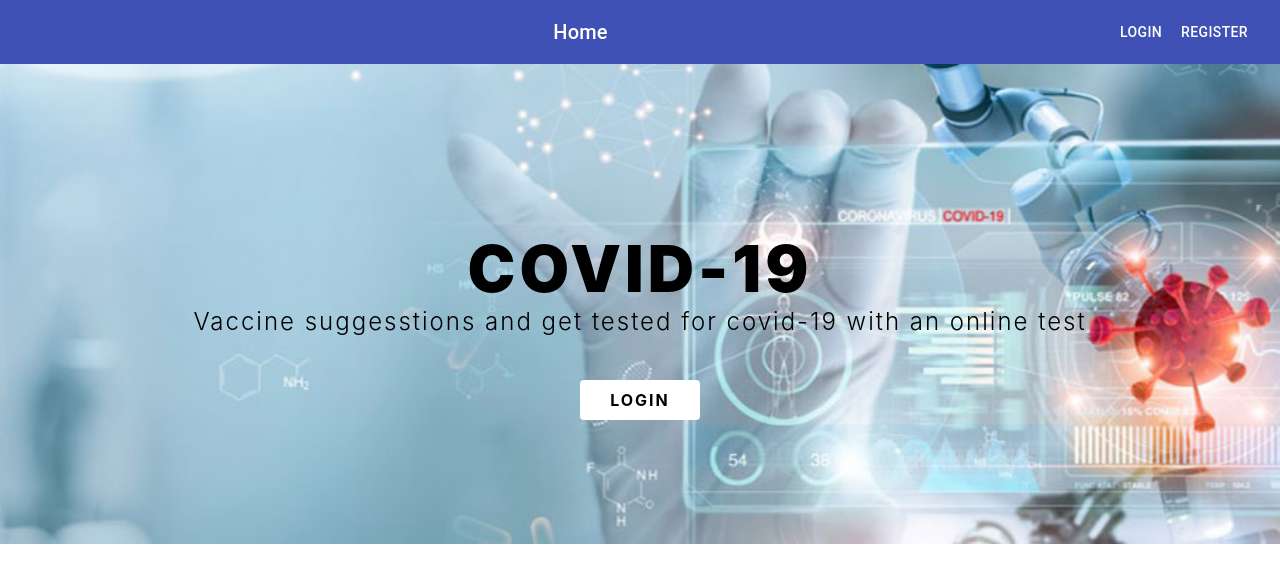
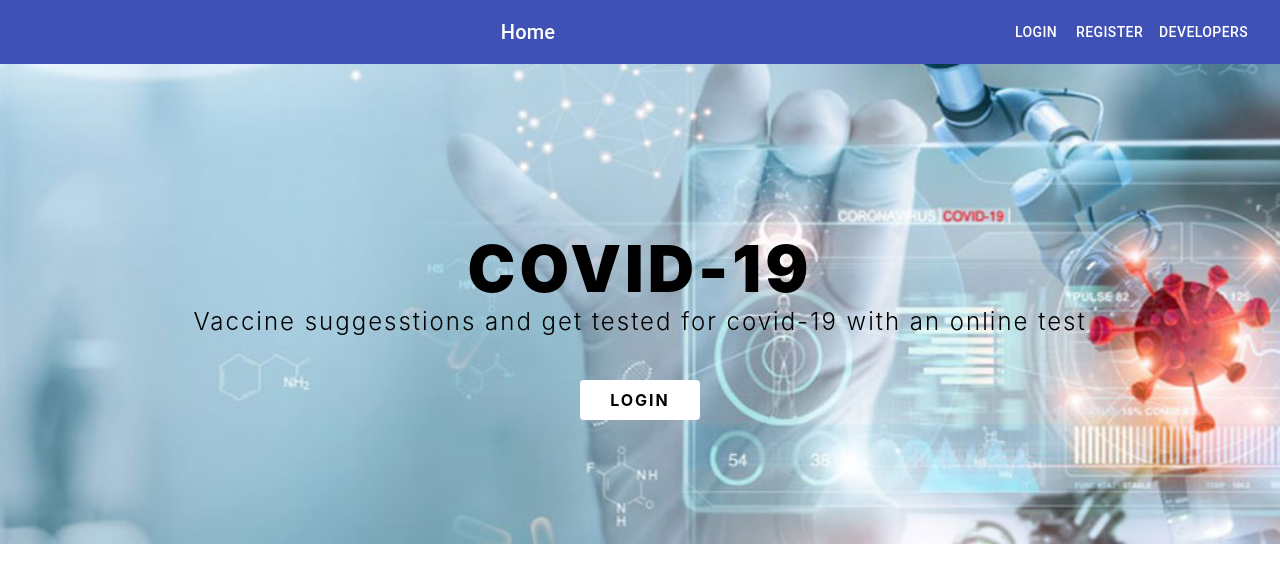
Before and after one commit to ris3abh/frontend-covid-19, a React (Create React App) app: page / in a window 1280 px wide. Shown: the top 582 px of the page. Built offline with nearby package versions, Linux system fonts and the light colour scheme.

Commit message:
new somethings

```diff
--- a/src/App.js
+++ b/src/App.js
@@ -3,6 +3,7 @@ import {Route, Routes} from 'react-router-dom';
 import HomePage from './pages/HomePage';
 import LoginPage from './pages/LoginPage';
 import RegisterPage from './pages/RegisterPage';
+import Developers from './pages/Developers';
 
 function App() {
   return (
@@ -11,6 +12,7 @@ function App() {
         <Route path="/" element={<HomePage />} />
         <Route path="/login" element={<LoginPage />} />
         <Route path="/register" element={<RegisterPage />} />
+        <Route path="/developers" element={<Developers />} />
       </Routes>
     </div>
   );
--- a/src/components/NavBar.js
+++ b/src/components/NavBar.js
@@ -36,6 +36,7 @@ export default function NavBar() {
                     </Typography>
                     <Button color="inherit"><Link to="/login" style={{ textDecoration: 'none', color: 'white' }}>Login</Link></Button>
                     <Button color="inherit"><Link to="/register" style={{ textDecoration: 'none', color: 'white' }}>Register</Link></Button>
+                    <Button color="inherit"><Link to="/developers" style={{ textDecoration: 'none', color: 'white' }}>Developers</Link></Button>
                 </Toolbar>
             </AppBar>
         </div>
```
Also changed, not shown: src/pages/Developers.js (added), src/pages/SymptomaticDet.js (added), src/pages/VaccineSuggestion.js (added), src/pages/XrayDetection.js (added).
